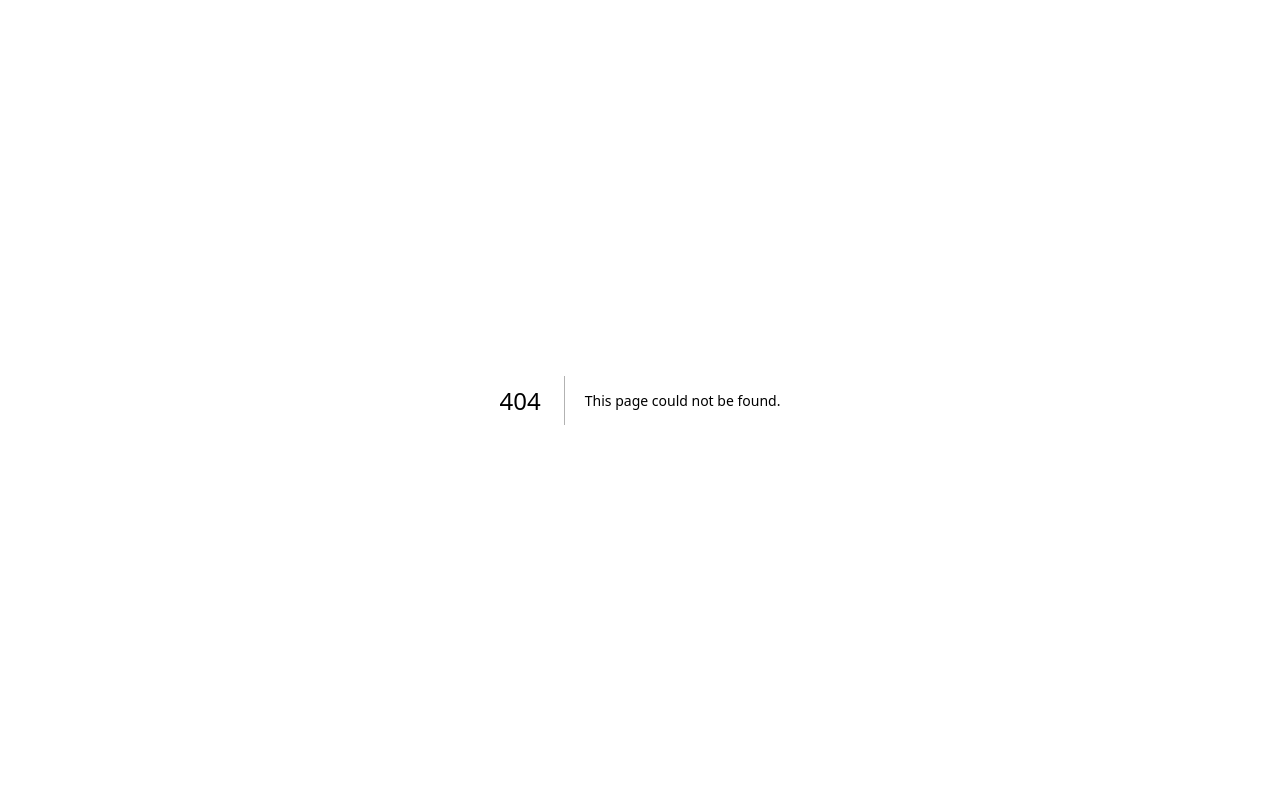
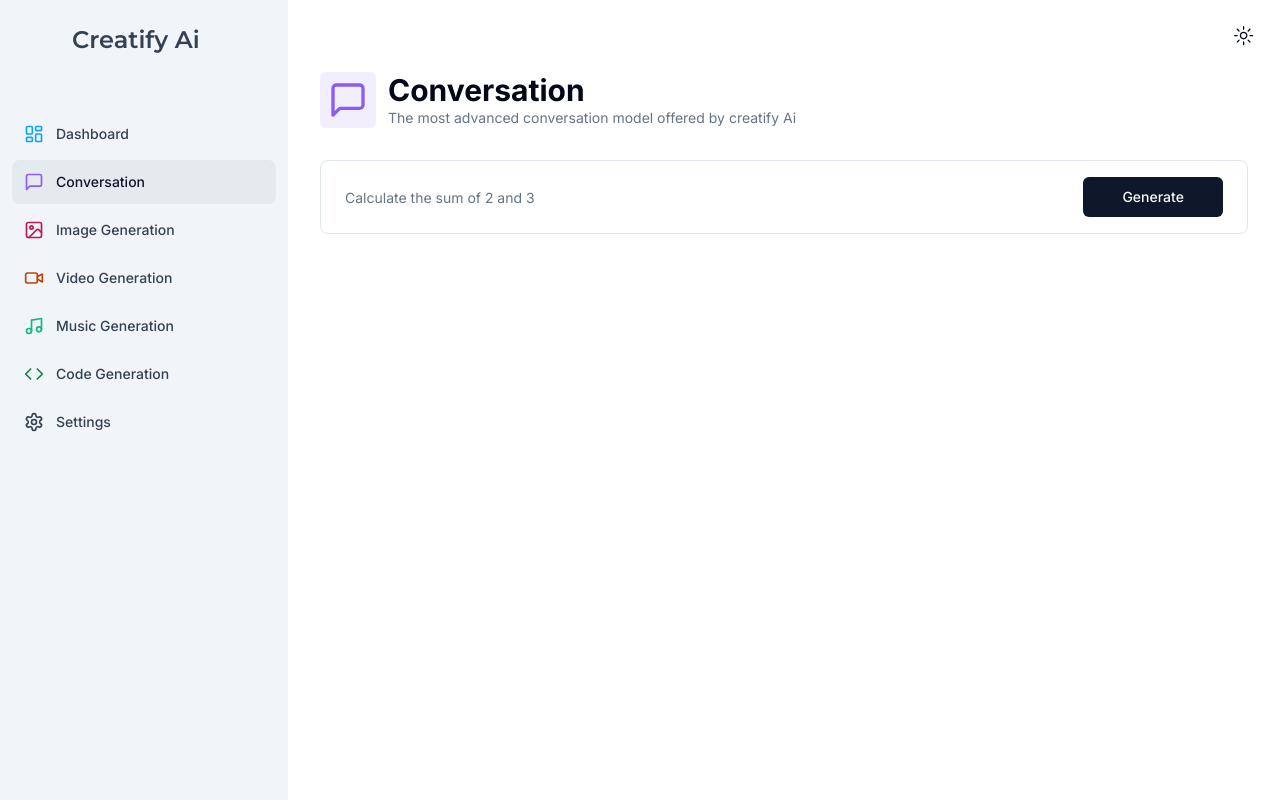
Before and after one commit to unnikrishnanNam/CreatifyAI, a Next.js app: page /conversation in a window 1280 px wide. Before the commit this address had no page. Built offline with nearby package versions, Linux system fonts and the light colour scheme.

Commit message:
Add ConversationPage component and Heading component

```diff
--- /dev/null
+++ b/app/(dashboard)/(routes)/conversation/page.tsx
@@ -0,0 +1,74 @@
+"use client";
+import { Heading } from "@/components/custom/Heading";
+import { formSchema } from "@/constants";
+import { MessageSquare } from "lucide-react";
+import React from "react";
+import { useForm } from "react-hook-form";
+import { z } from "zod";
+import { zodResolver } from "@hookform/resolvers/zod";
+import { Form, FormControl, FormField, FormItem } from "@/components/ui/form";
+import { Input } from "@/components/ui/input";
+import { Button } from "@/components/ui/button";
+
+const ConversationPage = () => {
+  const form = useForm<z.infer<typeof formSchema>>({
+    resolver: zodResolver(formSchema),
+    defaultValues: {
+      prompt: "",
+    },
+  });
+
+  const isLoading = form.formState.isSubmitting;
+
+  const onSubmit = async (values: z.infer<typeof formSchema>) => {
+    console.log(values);
+  };
+
+  return (
+    <div className="flex flex-col min-h-full items-centre justify-center ">
+      <Heading
+        title="Conversation"
+        description="The most advanced conversation model offered by creatify Ai"
+        icon={MessageSquare}
+        iconColor={"text-violet-500"}
+        bgColor={"bg-violet-500/10"}
+      />
+      <div className="px-4 lg:px-8">
+        <Form {...form}>
+          <form
+            className="rounded-lg
+            border
+            w-full
+            p-4
+            px-3
+            md:px-6
+            focus-within:shadow-sm grid
+            grid-cols-12
+            gap-2
+            "
+            onSubmit={form.handleSubmit(onSubmit)}
+          >
+            <FormField
+              name="prompt"
+              render={({ field }) => (
+                <FormItem className="col-span-12 lg:col-span-10">
+                  <FormControl className="m-0 p-0">
+                    <Input
+                      disabled={isLoading}
+                      className="border-0 outline-none focus-visible:ring-0 focus-visible:ring-transparent"
+                      placeholder="Calculate the sum of 2 and 3"
+                      {...field}
+                    />
+                  </FormControl>
+                </FormItem>
+              )}
+            ></FormField>
+            <Button className="col-span-12 lg:col-span-2">Generate</Button>
+          </form>
+        </Form>
+      </div>
+    </div>
+  );
+};
+
+export default ConversationPage;
--- /dev/null
+++ b/components/custom/Heading.tsx
@@ -0,0 +1,31 @@
+import { cn } from "@/lib/utils";
+import { LucideIcon } from "lucide-react";
+import { Icon } from "next/dist/lib/metadata/types/metadata-types";
+
+interface HeadingProps {
+  title: string;
+  description: string;
+  icon: LucideIcon;
+  iconColor?: string;
+  bgColor?: string;
+}
+
+export const Heading = ({
+  title,
+  description,
+  icon: Icon,
+  iconColor,
+  bgColor,
+}: HeadingProps) => {
+  return (
+    <div className="px-4 lg:px-8 flex items-center gap-x-3 mb-8">
+      <div className={cn("p-2 w-fit rounded-md", bgColor)}>
+        <Icon className={cn("w-10 h-10", iconColor)} />
+      </div>
+      <div>
+        <h2 className="text-3xl font-bold">{title}</h2>
+        <p className="text-sm text-muted-foreground">{description}</p>
+      </div>
+    </div>
+  );
+};
--- /dev/null
+++ b/constants.ts
@@ -0,0 +1,7 @@
+import z from "zod";
+
+export const formSchema = z.object({
+    prompt: z.string().min(1, {
+        message: "Prompt is required",
+    }),
+    });
```
